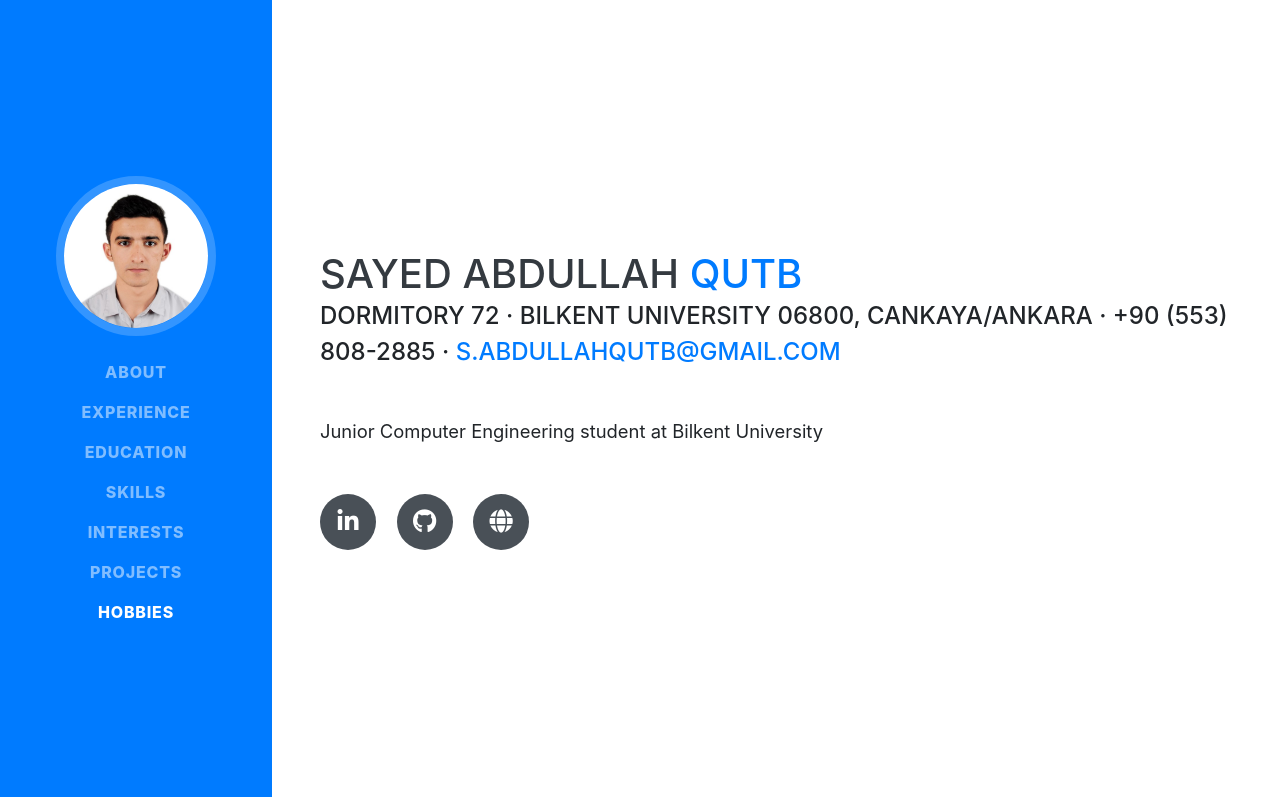
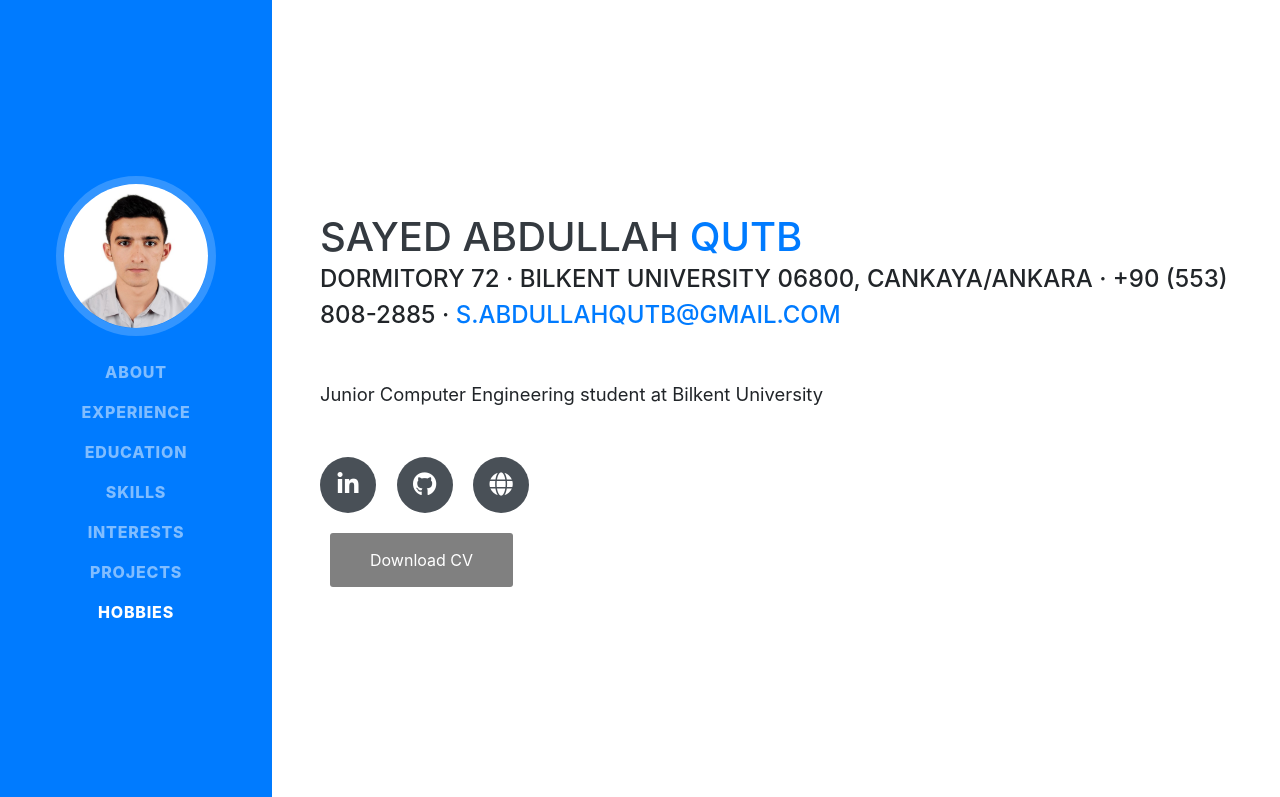
Before and after one commit to abdullahqutb/abdullahqutb.github.io, a website with bundled scripts: page index.html in a window 1280 px wide. Shown: the top 797 px of the page. Built offline with nearby package versions, Linux system fonts and the light colour scheme; a web font is replaced by a local one.

Commit message:
Inserted Download CV button

```diff
--- a/css/resume.css
+++ b/css/resume.css
@@ -246,3 +246,22 @@ body {
     width: 100%;
   }
 }
+
+
+.button {
+  background-color: gray; /* Green */
+  border: none;
+  color: #FFFFFF /* White */;
+  padding: 15px 40px;
+  text-align: center;
+  text-decoration: none;
+  display: inline-block;
+  font-size: 16px;
+  margin-top: 20px;
+  margin-left: 10px;
+  border-radius: 3px;
+}
+
+.button:hover {
+  background-color: #BD5D38; /* Orange */
+}
--- a/index.html
+++ b/index.html
@@ -85,6 +85,10 @@
             <i class="fas fa-globe"></i>
           </a>
         </div>
+        <form action="cv.pdf" method="get" target="blank">
+          <button type="submit" value="CV" class="button">Download CV
+          </button>
+        </form>
       </div>
     </section>
 
```
